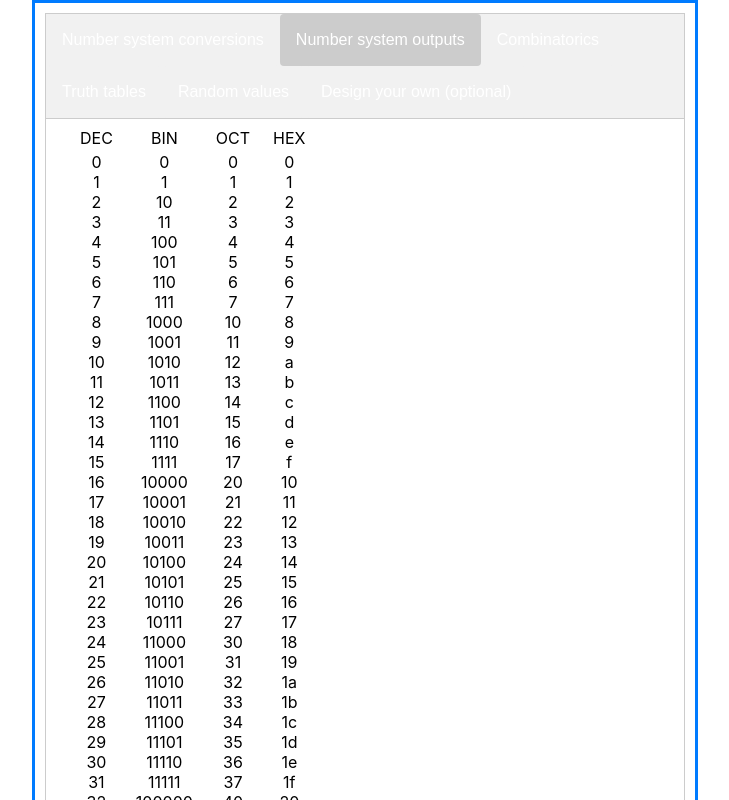
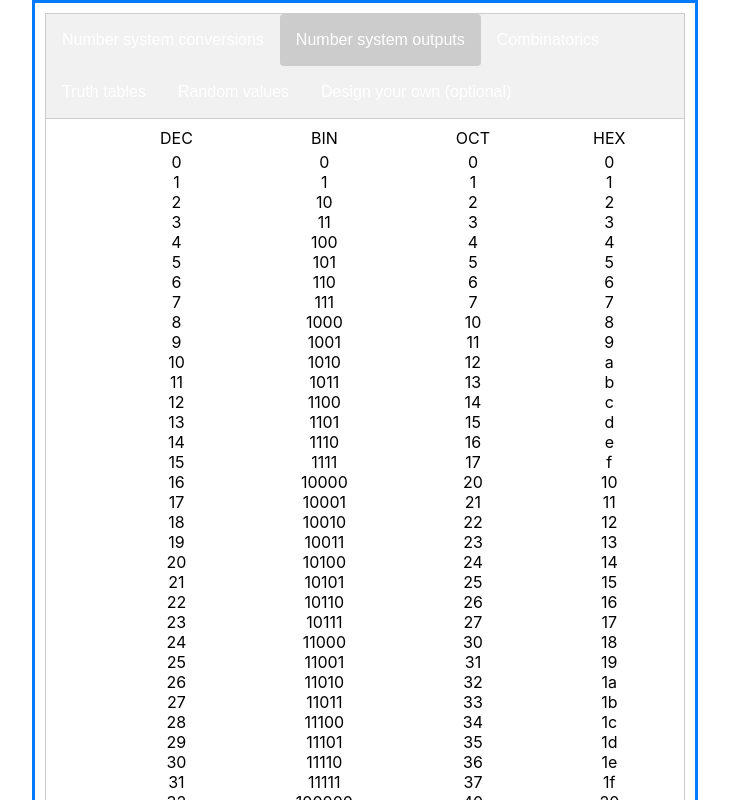
Before and after one commit to Japatius/DevBasicSkills2017-6, a plain HTML site: page index.html in a window 1280 px wide. Both pictures are taken after a click on the button "Number system outputs". Shown: the top 800 px of the page, without its empty margins (275-1004 px from the left). Drawn offline with Linux system fonts and the light colour scheme.

Commit message:
Update style.css
Added more padding into output css to make it look more centered.

```diff
--- a/style.css
+++ b/style.css
@@ -30,7 +30,7 @@ div.tab button.active {
 }
 
 div.tabcontent#second td {
-    padding-left: 20px;
+    padding-left: 100px;
 }
 
 .alert_show {
```
